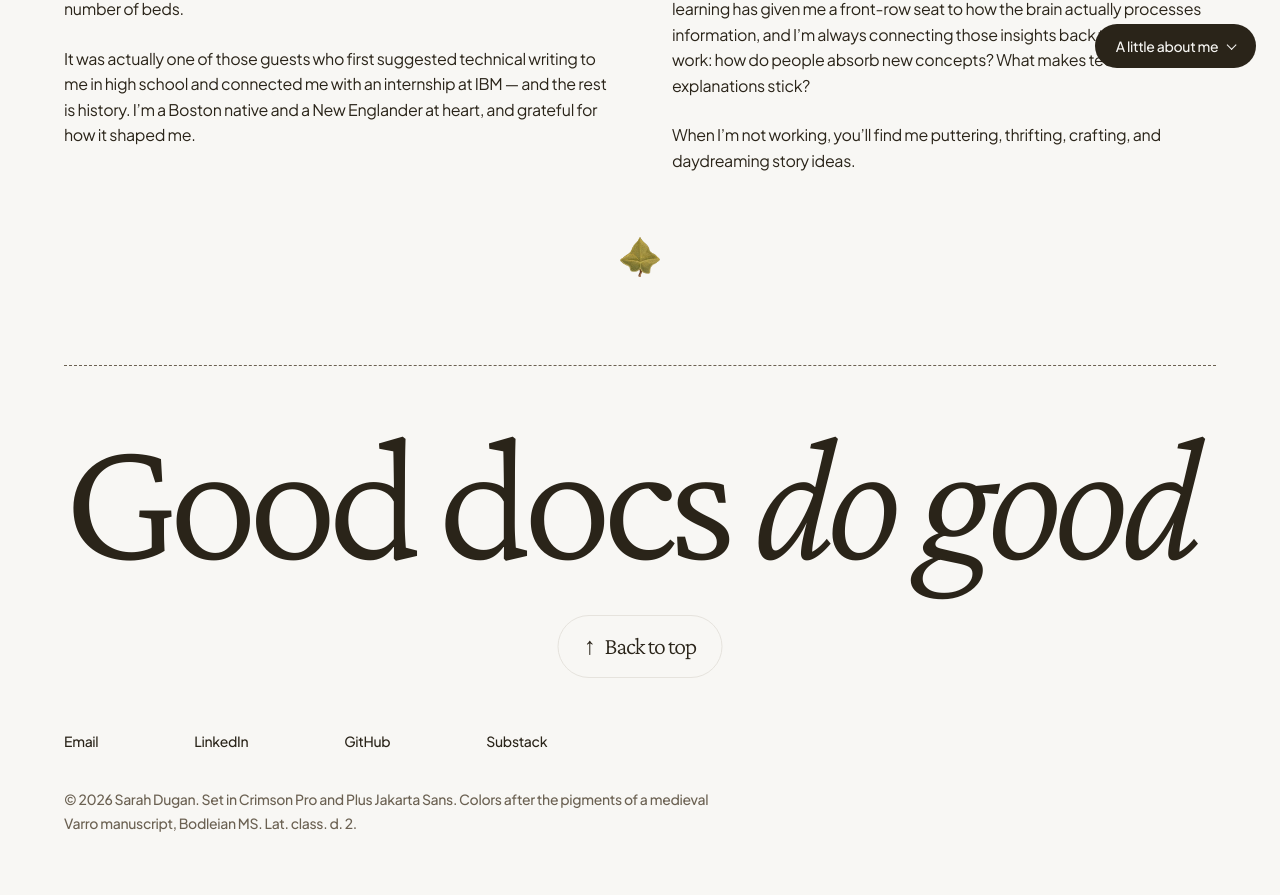
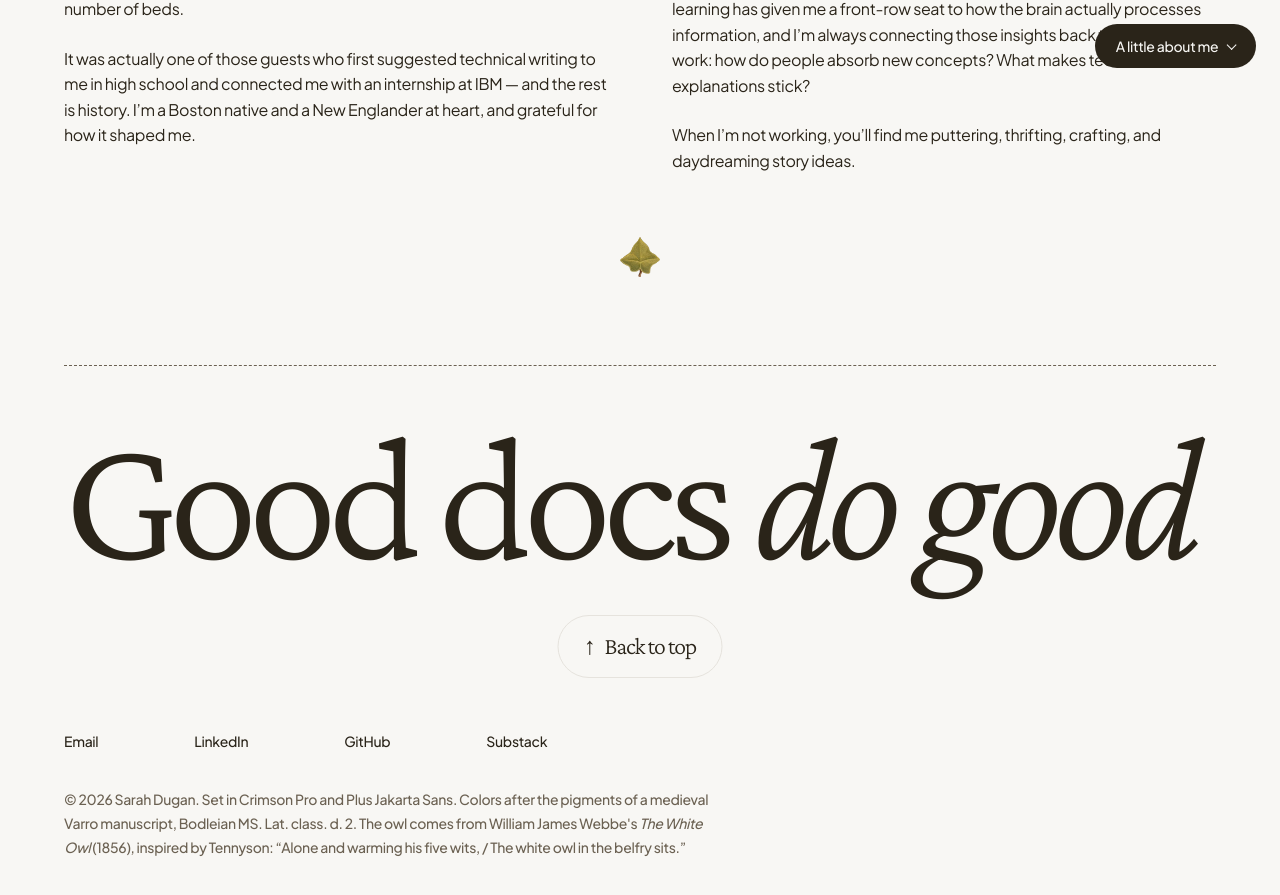
Before and after one commit to scrivera-dugan/site, a Jekyll site: the page built from index.md, in a window 1280 px wide and 900 px high, scrolled down 4054 px. Shown: the top 895 px of the window. Built offline with Jekyll 4.4.1, drawn with Linux system fonts in a browser that asks for light colours.

Commit message:
Credit the owl in the footer colophon
Co-Authored-By: Claude Opus 5.5 <noreply@anthropic.com>

```diff
--- a/_layouts/default.html
+++ b/_layouts/default.html
@@ -99,7 +99,7 @@
                 <li><a href="{{ site.data.substack.link }}" rel="noopener">Substack</a></li>
             </ul>
             <div class="colophon">
-                <p>© {{ 'now' | date: "%Y" }} Sarah Dugan. Set in Crimson Pro and Plus Jakarta Sans. Colors after the pigments of a medieval Varro manuscript, Bodleian MS. Lat. class. d. 2.</p>
+                <p>© {{ 'now' | date: "%Y" }} Sarah Dugan. Set in Crimson Pro and Plus Jakarta Sans. Colors after the pigments of a medieval Varro manuscript, Bodleian MS. Lat. class. d. 2. The owl comes from William James Webbe's <cite>The White Owl</cite> (1856), inspired by Tennyson: &ldquo;Alone and warming his five wits, / The white owl in the belfry sits.&rdquo;</p>
             </div>
         </div>
     </footer>
```
